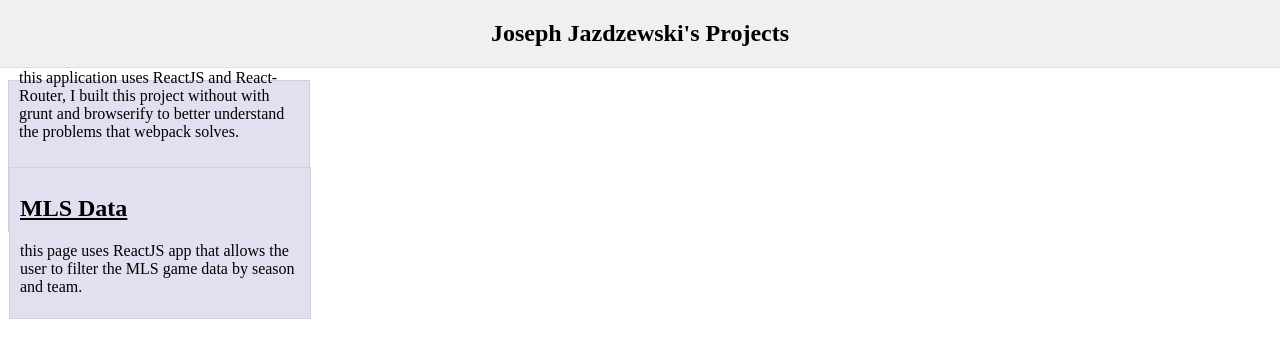
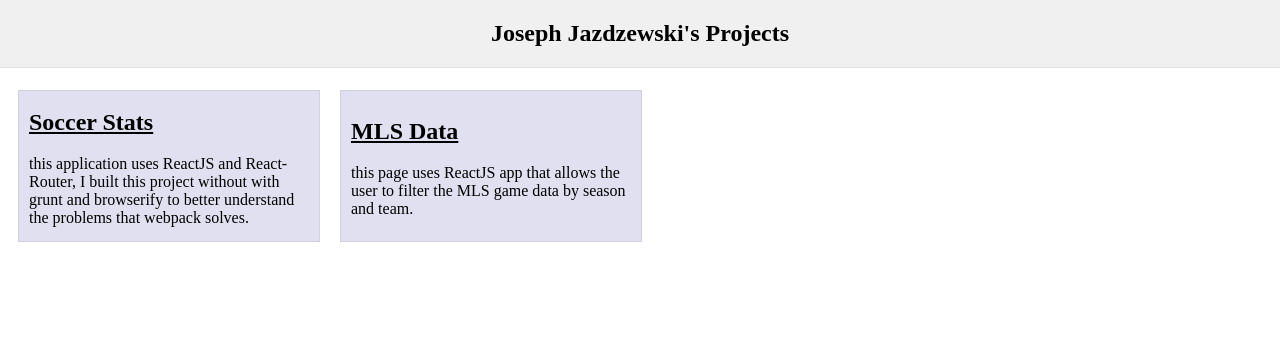
Before and after one commit to joeJazdzewski/joeJazdzewski.github.io, a plain HTML site: page index.html in a window 1280 px wide. Drawn offline with Linux system fonts and the light colour scheme.

Commit message:
Added new Project

```diff
--- a/index.html
+++ b/index.html
@@ -14,6 +14,8 @@
             }
             .container{
                 display: flex;
+                display: -webkit-flex;
+                -webkit-flex-direction:column;
                 flex-direction:column;
                 justify-content: space-around;
                 width: 100vw;
@@ -26,6 +28,7 @@
                 flex-direction:column;
                 justify-content: center;
                 border: 1px solid #D0D0E0;
+                margin:10px;
             }
             .item:hover{
                 background-color: #E8E8F8;
@@ -39,6 +42,12 @@
             .name:hover{
                 color:#404040;
             }
+            .itemContainer{
+                display: flex;
+                display: -webkit-flex;
+                -webkit-flex-direction: row;
+                flex-direction:row;
+            }
         </style>
     </head>
     <body>
@@ -50,6 +59,7 @@
             <br />
             <br />
             <br />
+            <div class="itemContainer">
                 <div class="item">
                     <div class="item-body">
                         <h2><a class="name" href="/SoccerStats">Soccer Stats</a></h2>
@@ -57,7 +67,7 @@
                             this application uses ReactJS and React-Router, I built this project without with grunt and browserify to better understand the problems that webpack solves.
                         </p>
                     </div>
-            <div>
+                </div>
                 <div class="item">
                     <div class="item-body">
                         <h2><a class="name" href="https://warp-grasp.glitch.me">MLS Data</a></h2>
@@ -65,6 +75,7 @@
                     </div>
                 </div>
             </div>
+        </div>
     </body>
 
 </html>
```
Lines whose indentation alone changed are shown as unchanged.
